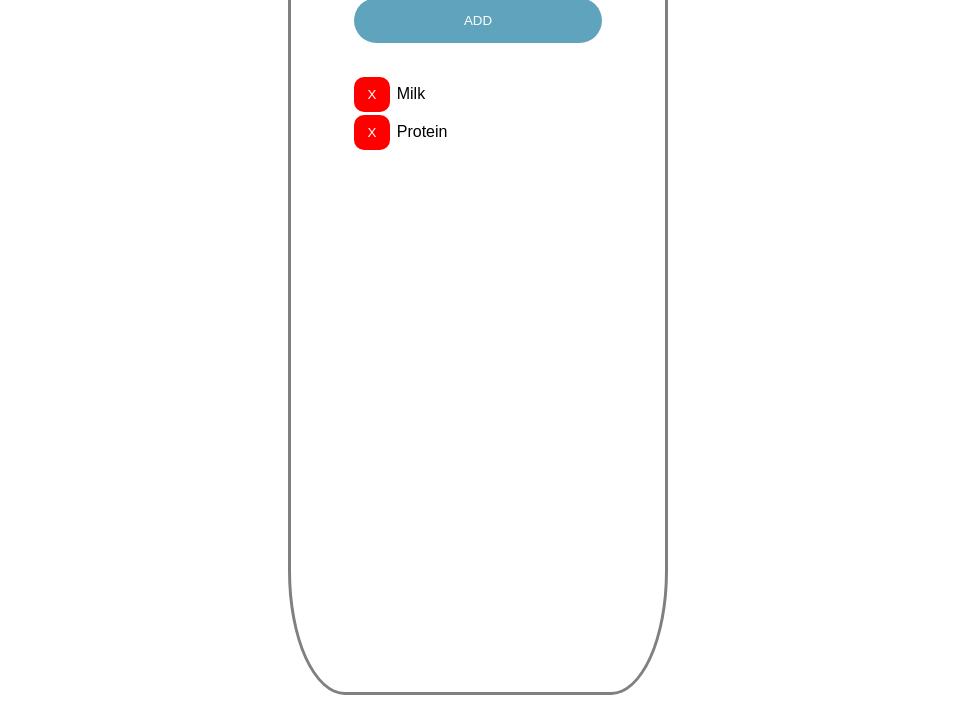
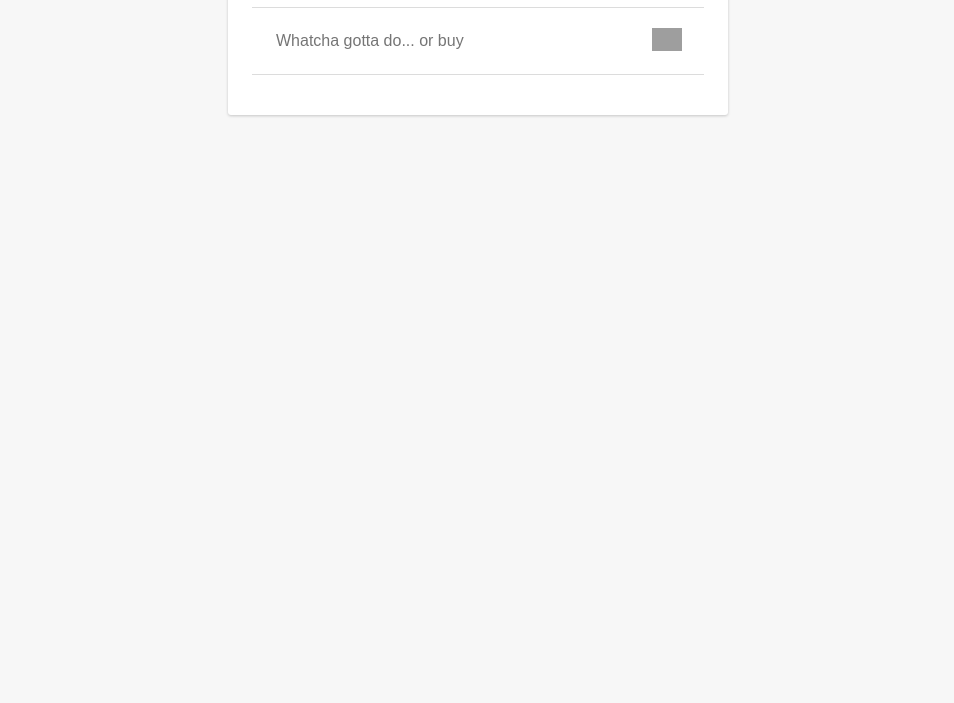
Before and after one commit to ChristopherBabb/shopping-list, a website: page index.html in a window 1280 px wide. Shown: the part 211-914 px from the top of the page, without its empty margins (162-1116 px from the left). After the commit the page ends 800 px from the top, so only its background shows below. Drawn offline with Linux system fonts and the light colour scheme; grey boxes are pictures that could not be loaded.

Commit message:
added indexeddb and styling

```diff
--- /dev/null
+++ b/db.js
@@ -0,0 +1,149 @@
+
+
+const itemDb = (function() {
+  const iDb = {};
+  let datastore = null;
+
+  /**
+   * Open a connection to the datastore.
+   */
+  iDb.open = function(callback) {
+    console.log('open')
+    // Database version.
+    const version = 1;
+
+    // Open a connection to the datastore.
+    const request = indexedDB.open('items', version);
+
+    // Handle datastore upgrades.
+    request.onupgradeneeded = function(e) {
+      const db = e.target.result;
+
+      e.target.transaction.onerror = iDb.onerror;
+
+      // Delete the old datastore.
+      if (db.objectStoreNames.contains('item')) {
+        db.deleteObjectStore('item');
+      }
+
+      // Create a new datastore.
+      var store = db.createObjectStore('item', {
+        keyPath: 'timestamp'
+      });
+    };
+
+    // Handle successful datastore access.
+    request.onsuccess = function(e) {
+      // Get a reference to the DB.
+      datastore = e.target.result;
+
+      // Execute the callback.
+      callback();
+    };
+
+    // Handle errors when opening the datastore.
+    request.onerror = iDb.onerror;
+  };
+
+
+  /**
+   * Fetch all of the item items in the datastore.
+   * @param {function} callback A function that will be executed once the items
+   *                            have been retrieved. Will be passed a param with
+   *                            an array of the item items.
+   */
+  iDb.fetchItems = function(callback) {
+    console.log('fetch')
+    const db = datastore;
+    const transaction = db.transaction(['item'], 'readwrite');
+    const objStore = transaction.objectStore('item');
+
+    const keyRange = IDBKeyRange.lowerBound(0);
+    const cursorRequest = objStore.openCursor(keyRange);
+
+    const items = [];
+
+    transaction.oncomplete = function(e) {
+      // Execute the callback function.
+      callback(items);
+    };
+
+    cursorRequest.onsuccess = function(e) {
+      var result = e.target.result;
+
+      if (!!result == false) {
+        return;
+      }
+
+      items.push(result.value);
+
+      result.continue();
+    };
+
+    cursorRequest.onerror = iDb.onerror;
+  };
+
+
+  /**
+   * Create a new item item.
+   * @param {string} text The item item.
+   */
+  iDb.createItem = function(text, callback) {
+    console.log('create')
+    // Get a reference to the db.
+    const db = datastore;
+
+    //TODO: finish the rest of the function here. There's a comment for all the small steps you have to take:
+
+    // Initiate a new transaction.
+      const transaction = db.transaction(['item'], 'readwrite');
+    // Get the datastore.
+      const objStore = transaction.objectStore('item');
+    // Create a timestamp for the item item.
+      const timestamp = new Date().getTime();
+    // Create an object for the item item.
+      const item = {
+          'text': text,
+          'timestamp': timestamp
+      };
+
+      console.log(item);
+    // Create the datastore request.
+      const request = objStore.put(item);
+    // Handle a successful datastore put.
+      request.onsuccess = function(e) {
+          callback(item);
+      };
+      // Execute the callback function.
+      request.onerror = iDb.onerror;
+    // Handle errors.
+
+  };
+
+
+  /**
+   * Delete a item item.
+   * @param {int} id The timestamp (id) of the item item to be deleted.
+   * @param {function} callback A callback function that will be executed if the
+   *                            delete is successful.
+   */
+  iDb.deleteItem = function(id, callback) {
+    const db = datastore;
+    const transaction = db.transaction(['item'], 'readwrite');
+    const objStore = transaction.objectStore('item');
+
+    const request = objStore.delete(id);
+
+    request.onsuccess = function(e) {
+      callback();
+    }
+
+    request.onerror = function(e) {
+      console.log(e);
+    }
+  };
+
+
+  // Export the iDb object.
+  return iDb;
+}());
--- a/index.html
+++ b/index.html
@@ -7,19 +7,22 @@
     <link rel="stylesheet" href="style.css">
 </head>
 
-<body style='text-align: center'>
-    <h1>The Most Fabulous Tyson's and Chris's Shopping List App</h1>
-    <div>
-        <div class="wrapper">
-            <input id='input-field' type='text' /> </br>
-            <button id='add-button'>Add</button>
-            <ul class="list" style='list-style-type: none;'>
-                <li><button class='toggleButton'>X</button>Milk</li>
-                <li><button class='toggleButton'>X</button>Protein</li>
+<body>
+
+        <div id="wrapper">
+            <h1>The Most Fabulous Tyson's and Chris's Shopping List App</h1>
+            <form id="new-item-form" method="POST" action="#">
+                <input type="text" name="new-todo" id="input-field" placeholder="Whatcha gotta do... or buy" required>
+                <button><img style='width: 30px;' src='https://image.flaticon.com/icons/svg/1828/1828817.svg'></button>
+              </form>
+
+            <ul id='list' style='list-style-type: none;'>
+                <!-- <li><button class='toggleButton'>X</button>Milk</li>
+                <li><button class='toggleButton'>X</button>Protein</li> -->
             </ul>
         </div>
-    </div>
     <script src="script.js"></script>
+    <script src="db.js"></script>
     <script>
         //TODO: Here you should register your serviceworker!
         if ('serviceWorker' in navigator) {
--- a/script.js
+++ b/script.js
@@ -1,43 +1,112 @@
-const inputField = document.getElementById('input-field');
-const addButton = document.getElementById('add-button');
-const list = document.querySelector('ul');
-const listItems = document.getElementsByTagName('li');
-var buttonList = document.getElementsByClassName("toggleButton");
 
-function createListElement() {
-	var newListElement = document.createElement("li");
-	var newButton = document.createElement("button");
-	newButton.className = "toggleButton";
-	newButton.appendChild(document.createTextNode("X"));
-	newListElement.appendChild(newButton);
-	newListElement.appendChild(document.createTextNode(" " + inputField.value));
-	list.appendChild(newListElement);
-    inputField.value = "";
-    console.log('wtf');
-	itemEvents();
-}
+// const addButton = document.getElementById('add-button');
+// const list = document.querySelector('ul');
+// const listItems = document.getElementsByTagName('li');
+// var buttonList = document.getElementsByClassName("toggleButton");
 
-function toggleItem() {
-	this.classList.toggle("done");
-}
 
-function deleteItem() {
-	this.parentElement.remove();
-}
+window.onload = function() {
 
-function itemEvents() {
-	for(var i = 0; i < listItems.length; i++) {
-		listItems[i].addEventListener("click", toggleItem);
-	}
-	for(var i = 0; i < buttonList.length; i++) {
-		buttonList[i].addEventListener("click", deleteItem);
-	}
-}
+	// Display the todo items.
+	itemDb.open(refreshItems);
 
-console.log(inputField);
-console.log(addButton);
-console.log(list);
-console.log(listItems);
+	const newItemForm = document.getElementById('new-item-form');
+	const inputField = document.getElementById('input-field');
 
-addButton.addEventListener("click", createListElement);
-itemEvents();
+	// Handle new todo item form submissions.
+	newItemForm.onsubmit = function() {
+	  // Get the todo text.
+	  const text = inputField.value;
+
+	  // Check to make sure the text is not blank (or just spaces).
+	  if (text.replace(/ /g,'') != '') {
+		// Create the todo item.
+		itemDb.createItem(text, function() {
+		  refreshItems();
+		});
+	  }
+
+	  // Reset the input field.
+	  inputField.value = '';
+
+	  // Don't send the form.
+	  return false;
+	};
+
+  }
+
+  function refreshItems() {
+	itemDb.fetchItems(function(items) {
+	  const list = document.getElementById('list');
+	  list.innerHTML = '';
+
+	  for(let i = 0; i < items.length; i++) {
+		// Read the todo items backwards (most recent first).
+		const item = items[(items.length - 1 - i)];
+
+		const li = document.createElement('li');
+		const checkbox = document.createElement('input');
+		checkbox.type = "checkbox";
+		checkbox.className = "item-checkbox";
+		checkbox.setAttribute("data-id", item.timestamp);
+
+		li.appendChild(checkbox);
+
+		const span = document.createElement('span');
+		span.innerHTML = item.text;
+
+		li.appendChild(span);
+
+		list.appendChild(li);
+
+		checkbox.addEventListener('click', function(e) {
+		  const id = parseInt(e.target.getAttribute('data-id'));
+
+		  itemDb.deleteItem(id, refreshItems);
+		})
+
+		// TODO: Setup an event listener for the checkbox.
+		// hint: you have to get the id of the clicked element, and then call the deleteTodo function on that element
+
+	  }
+
+	});
+  }
+
+// function createListElement() {
+// 	var newListElement = document.createElement("li");
+// 	var newButton = document.createElement("button");
+// 	newButton.className = "toggleButton";
+// 	newButton.appendChild(document.createTextNode("X"));
+// 	newListElement.appendChild(newButton);
+// 	newListElement.appendChild(document.createTextNode(" " + inputField.value));
+// 	list.appendChild(newListElement);
+//     inputField.value = "";
+//     console.log('wtf');
+// 	itemEvents();
+// }
+
+// function toggleItem() {
+// 	this.classList.toggle("done");
+// }
+
+// function deleteItem() {
+// 	this.parentElement.remove();
+// }
+
+// function itemEvents() {
+// 	for(var i = 0; i < listItems.length; i++) {
+// 		listItems[i].addEventListener("click", toggleItem);
+// 	}
+// 	for(var i = 0; i < buttonList.length; i++) {
+// 		buttonList[i].addEventListener("click", deleteItem);
+// 	}
+// }
+
+// console.log(inputField);
+// console.log(addButton);
+// console.log(list);
+// console.log(listItems);
+
+// addButton.addEventListener("click", createListElement);
+// itemEvents();
--- a/style.css
+++ b/style.css
@@ -1,68 +1,76 @@
-html {
-    /* serif sucks! */
-    font-family: sans-serif;
+* { -moz-box-sizing: border-box; -webkit-box-sizing: border-box; box-sizing: border-box; }
+
+body, html {
+	padding: 0;
+	margin: 0;
 }
 
-img {
-    max-width: 100%;
+body {
+	font-family: Helvetica, Arial, sans-serif;
+	color: #545454;
+	background: #F7F7F7;
 }
 
-.wrapper {
-    min-height: 800px;
-    border: solid;
-    border-color: grey;
-    border-radius: 15%;
-    margin-left: 35%;
-    margin-right: 35%;
-    padding: 10px;
+h1 {
+    text-align: center;
+}
+
+button {
+    border: none;
+    background: none;
+}
+
+#wrapper {
+  max-width: 500px;
+  padding: 1.5em;
+  margin: 2.5em auto;
+  background: #FFF;
+  box-shadow: 0 1px 3px rgba(0,0,0,0.2);
+  border-radius: 3px;
+}
+
+#new-item-form {
+	padding: 1em;
+    border-bottom: 1px solid gainsboro;
+    border-top: 1px solid gainsboro;
+    display: flex;
 }
 
 #input-field {
-    height: 50px;
-    margin-top: 15%;
-    margin-bottom: 2%;
-    width: 75%;
-    border-radius: 50px;
+	width: 100%;
+	padding: 0.5em;
+	font-size: 1em;
+	border-radius: 3px;
+	border: 0;
 }
 
-#add-button {
-    width: 70%;
-    color: #fff !important;
-    text-transform: uppercase;
-    text-decoration: none;
-    background: #60a3bc;
-    padding: 15px;
-    border-radius: 50px;
-    display: inline-block;
-    border: none;
-    transition: all 0.4s ease 0s;
-    margin-bottom: 5%;
+#list {
+	list-style: none;
+	padding: 0.5em 1em;
+	margin: 0;
 }
 
-#add-button:hover {
-    text-shadow: 0px 0px 6px rgba(255, 255, 255, 1);
-    -webkit-box-shadow: 0px 5px 40px -10px rgba(0, 0, 0, 0.57);
-    -moz-box-shadow: 0px 5px 40px -10px rgba(0, 0, 0, 0.57);
-    transition: all 0.4s ease 0s;
+#list li {
+	font-size: 0.9em;
+	padding: 0.5em;
+	background: #FFF;
+	border-bottom: 1px solid #EEE;
+    margin: 0.5em 0;
+    display: flex;
+    align-items: center;
 }
 
-.list {
-    width: 100%;
-    padding-left: 15%;
-    text-align: left;
+input[type="checkbox"] {
+  margin-right: 15px;
 }
 
-.toggleButton {
-    width: 10%;
-    color: #fff !important;
-    text-transform: uppercase;
-    text-decoration: none;
-    background: red;
-    padding: 10px;
-    border-radius: 10px;
-    display: inline-block;
-    border: none;
-    transition: all 0.4s ease 0s;
-    margin-bottom: 1%;
-    margin-right: 2%;
+.item-checkbox {
+    -webkit-appearance: none;
+	background-color: #fafafa;
+	border: 1px solid #cacece;
+	box-shadow: 0 1px 2px rgba(0,0,0,0.05), inset 0px -15px 10px -12px rgba(0,0,0,0.05);
+	padding: 9px;
+	border-radius: 3px;
+	display: inline-block;
+	position: relative;
 }
```
